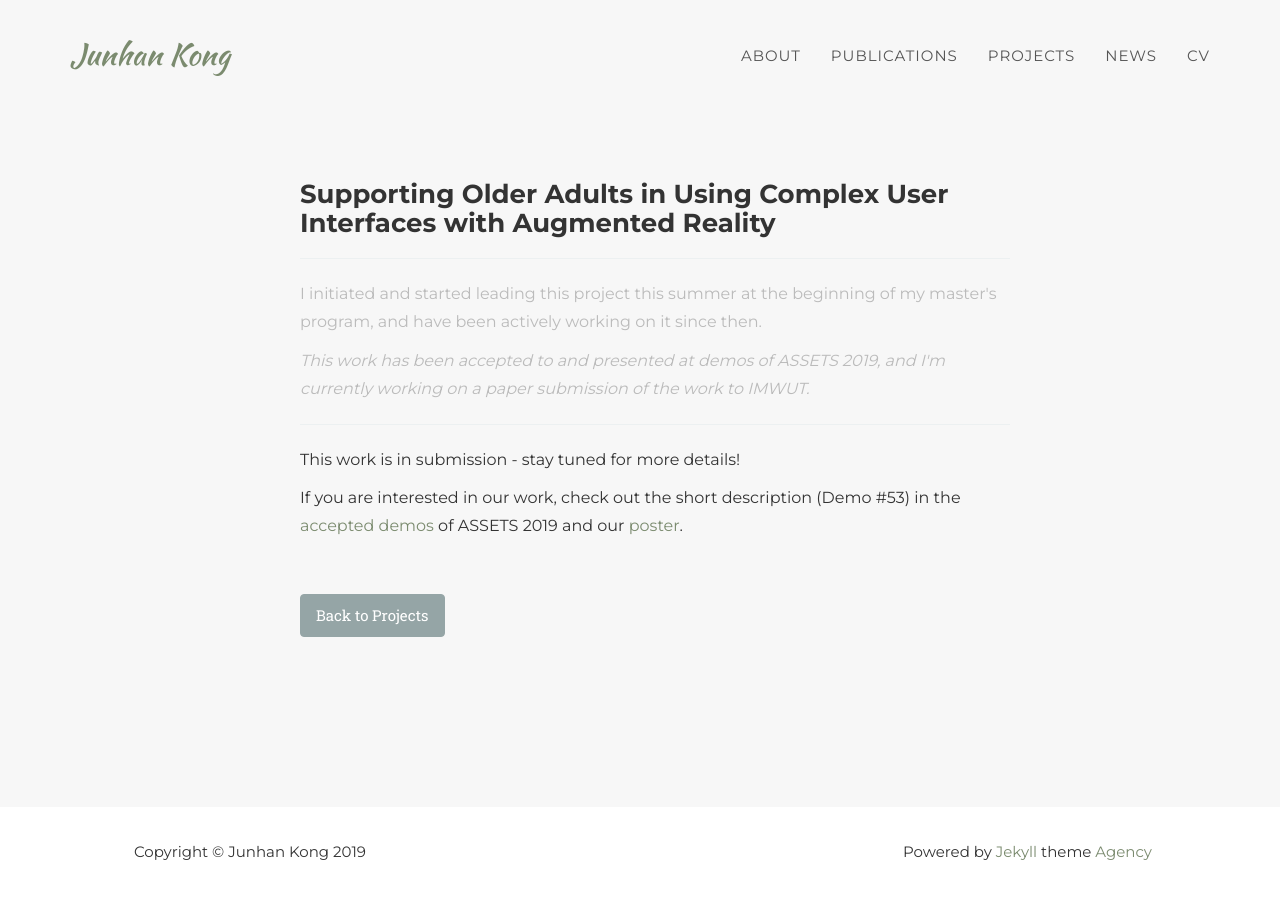
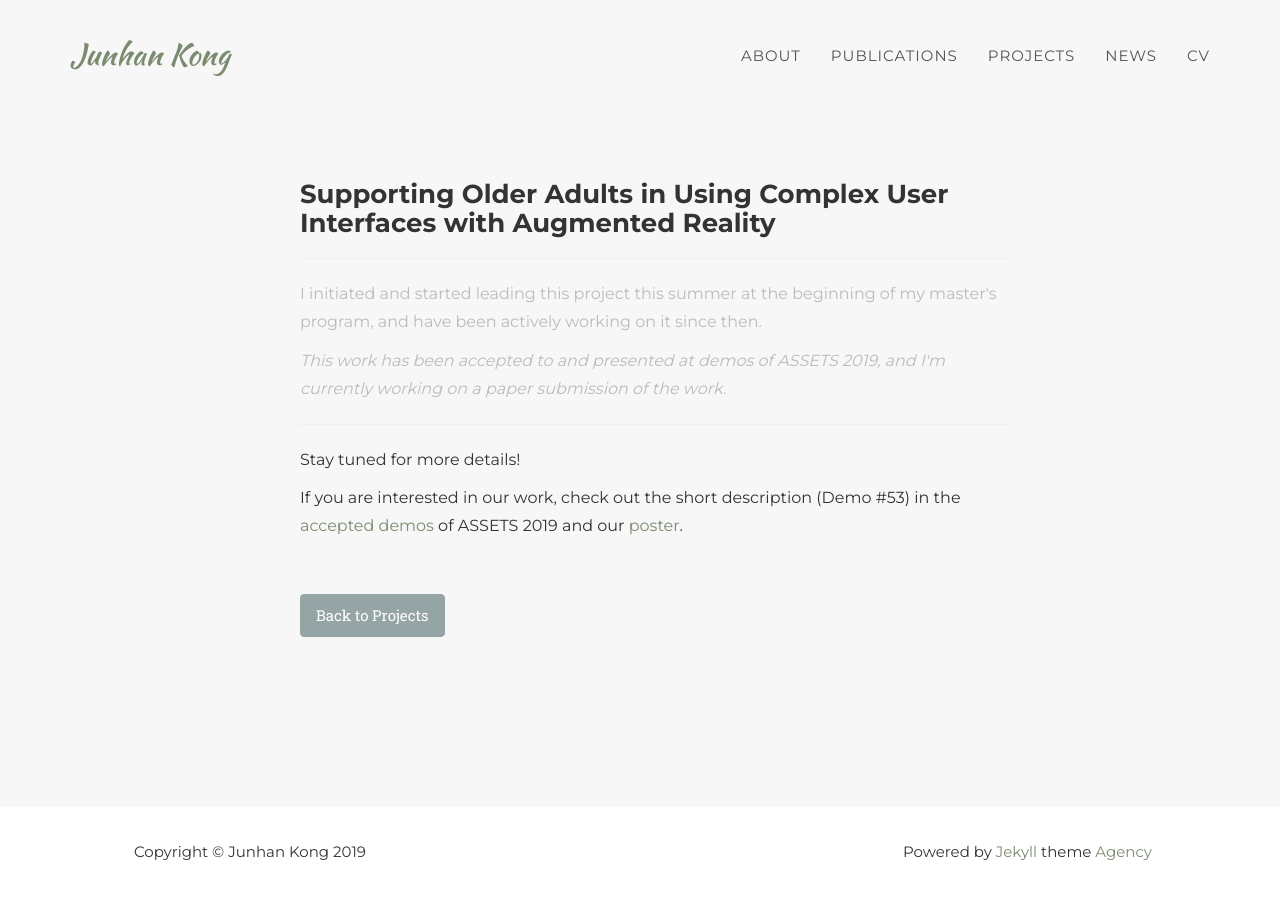
Before and after one commit to judykong97/judykong97.github.io, a Jekyll site: the page built from _posts/accessibility/2019-08-01-CognitiveAssistant.markdown, in a window 1280 px wide. Built offline with Jekyll 4.4.1, drawn with Linux system fonts in a browser that asks for light colours; some web fonts are replaced.

Commit message:
Updated Cognitive Assistant status

```diff
--- a/_posts/accessibility/2019-08-01-CognitiveAssistant.markdown
+++ b/_posts/accessibility/2019-08-01-CognitiveAssistant.markdown
@@ -10,9 +10,9 @@ thumbnail: cognitiveassistant-thumbnail.jpg
 alt: image-alt
 project-date: August 2019
 description: I initiated and started leading this project this summer at the beginning of my master's program, and have been actively working on it since then.
-story: This work has been accepted to and presented at demos of ASSETS 2019, and I'm currently working on a paper submission of the work to IMWUT.
+story: This work has been accepted to and presented at demos of ASSETS 2019, and I'm currently working on a paper submission of the work.
 ---
 
-This work is in submission - stay tuned for more details!
+Stay tuned for more details!
 
 If you are interested in our work, check out the short description (Demo #53) in the [accepted demos](https://assets19.sigaccess.org/accepted_posters.html#wednesday_demos) of ASSETS 2019 and our [poster]({{site.baseurl}}/files/projects/cogassist/poster.pdf).
```
